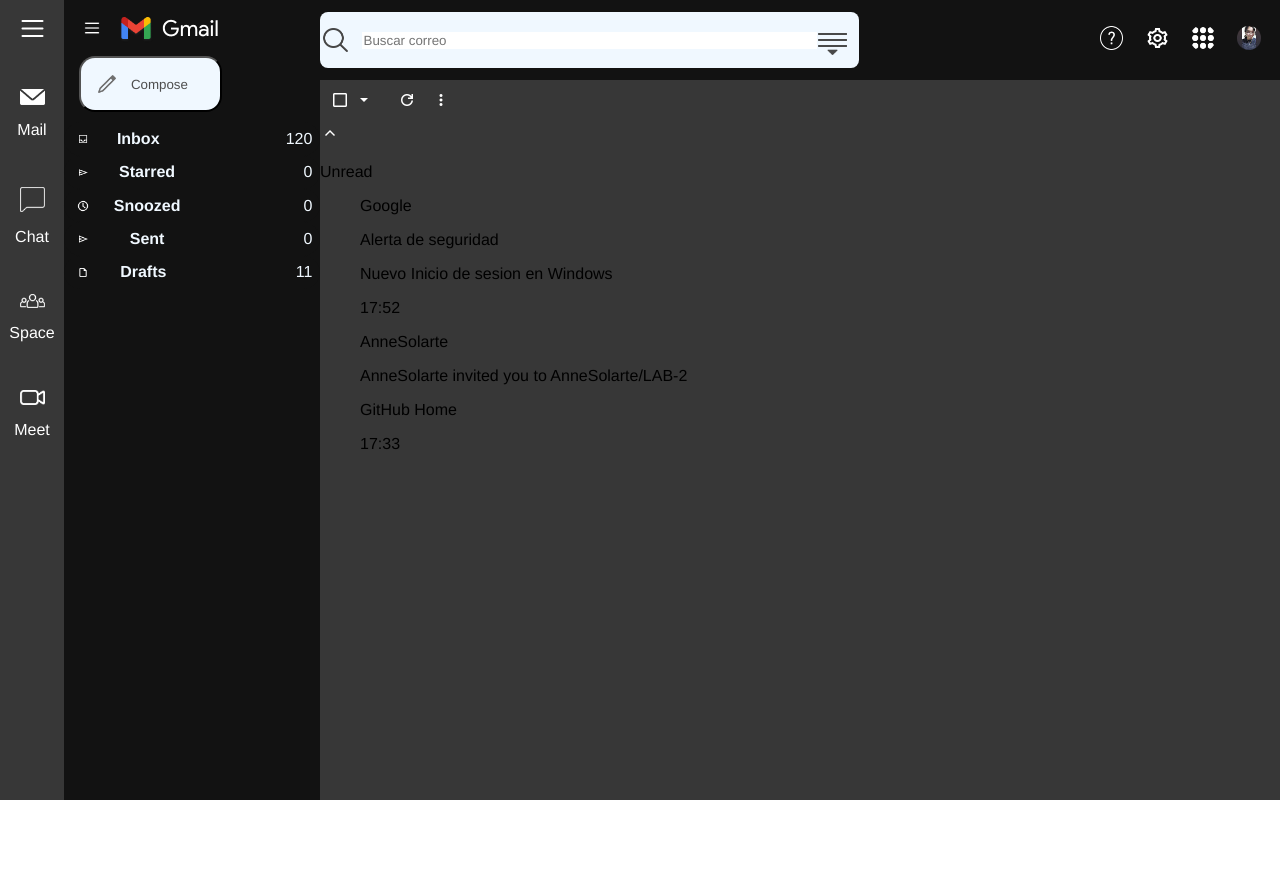
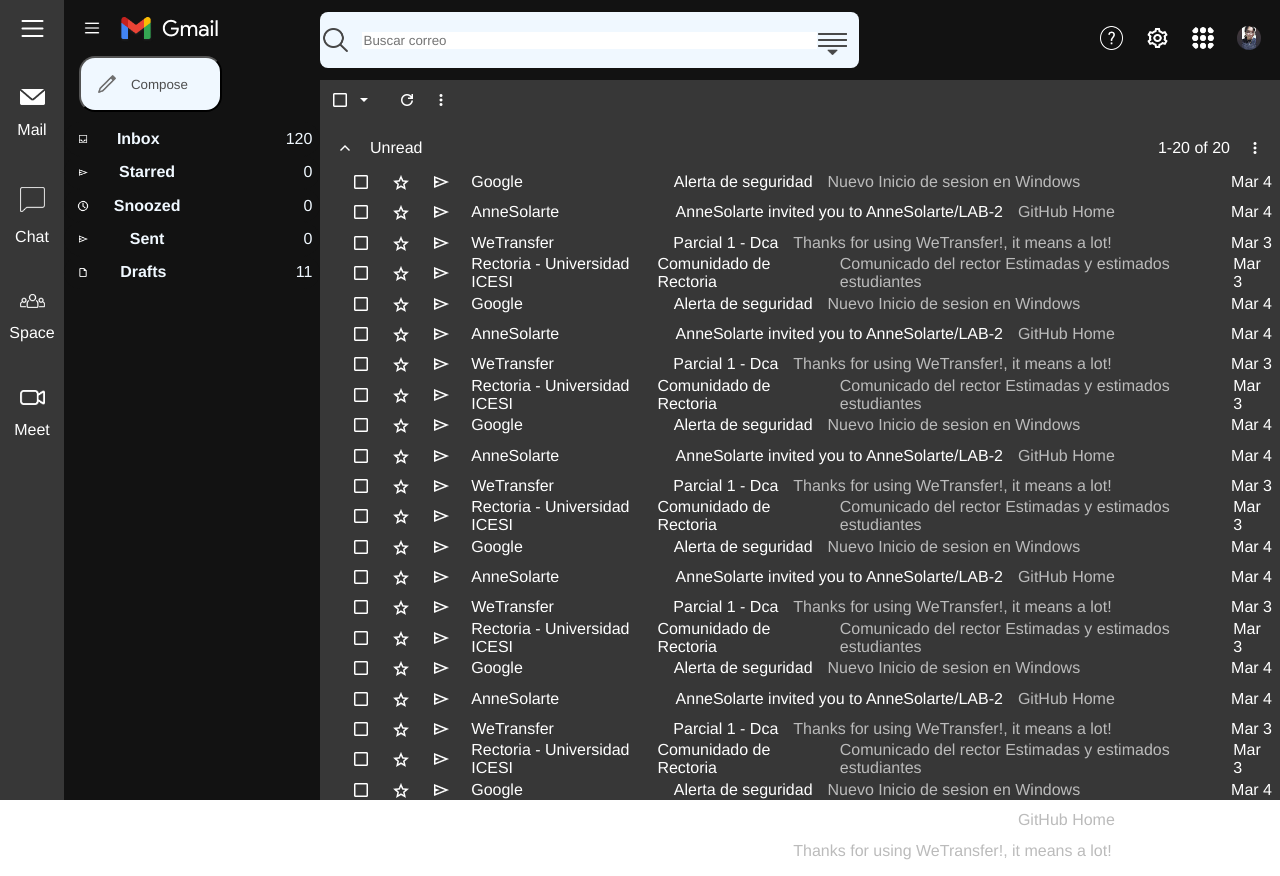
Before and after one commit to AnneSolarte/LAB-2, a website with bundled scripts: page public/index.html in a window 1280 px wide. Before the commit the page ends 800 px from the top, so only its background shows below. Built offline with nearby package versions, Linux system fonts and the light colour scheme.

Commit message:
mail terminado

```diff
--- a/public/index.html
+++ b/public/index.html
@@ -42,8 +42,12 @@
         </div>
         <div class="lowerMenu">
             <div class="leftSide">
-                <img src="./src/img/expand_less.png" class="mainAppImg">
-                <p>Unread</p>
+                <img src="./src/img/expand_less.png" class="menuImg">
+                <p id="unread">Unread</p>
+            </div>
+            <div class="rightSide">
+                <p id="unread">1-20 of 20</p>
+                <img src="./src/img/more_vert.png" class="menuImg">
             </div>
         </div>
     </section>
--- a/public/src/components/mainApp/mainApp.js
+++ b/public/src/components/mainApp/mainApp.js
@@ -6,8 +6,19 @@
 }) => {
     const figure = document.createElement("figure");
     figure.classList.add("mainApp");
+    const leftDiv = document.createElement("div")
+    leftDiv.classList.add("leftDiv");
+    const midDiv = document.createElement("div")
+    midDiv.classList.add("midDiv");
+    const rightDiv = document.createElement("div")
+    rightDiv.classList.add("rightDiv");
 
-
+    const checkbox = document.createElement("img");
+    checkbox.classList.add("mailImg");
+    const star = document.createElement("img")
+    star.classList.add("mailImg");
+    const mark = document.createElement("img");
+    mark.classList.add("mailImg");
     const send = document.createElement("p");
     send.classList.add("senderMainApp");
     const sub = document.createElement("p");
@@ -17,15 +28,24 @@
     const dat = document.createElement("p");
     dat.classList.add("dateMainApp");
 
+    checkbox.src = "/public/src/img/check_box.png"
+    star.src = "/public/src/img/star_line.png"
+    mark.src = "/public/src/img/send_line.png"
     send.textContent = sender;
     sub.textContent = subject;
     bod.textContent = body;
     dat.textContent = date;
 
-    figure.appendChild(send);
-    figure.appendChild(sub);
-    figure.appendChild(bod);
-    figure.appendChild(dat);
+    leftDiv.appendChild(checkbox);
+    leftDiv.appendChild(star);
+    leftDiv.appendChild(mark);
+    leftDiv.appendChild(send);
+    midDiv.appendChild(sub);
+    midDiv.appendChild(bod);
+    rightDiv.appendChild(dat);
+    figure.appendChild(leftDiv);
+    figure.appendChild(midDiv);
+    figure.appendChild(rightDiv);
 
     return figure;
 };
--- a/public/src/components/mainApp/mainAppInfo.js
+++ b/public/src/components/mainApp/mainAppInfo.js
@@ -3,12 +3,133 @@
         sender: "Google",
         subject: "Alerta de seguridad",
         body: "Nuevo Inicio de sesion en Windows",
-        date: "17:52"
+        date: "Mar 4"
     },
     {
         sender: "AnneSolarte",
         subject: "AnneSolarte invited you to AnneSolarte/LAB-2",
         body: "GitHub Home",
-        date: "17:33"
+        date: "Mar 4"
+    },
+    {
+        sender: "WeTransfer",
+        subject: "Parcial 1 - Dca",
+        body: "Thanks for using WeTransfer!, it means a lot!",
+        date: "Mar 3"
+    },
+    {
+        sender: "Rectoria - Universidad ICESI",
+        subject: "Comunidado de Rectoria",
+        body: "Comunicado del rector Estimadas y estimados estudiantes",
+        date: "Mar 3"
+    },{
+        sender: "Google",
+        subject: "Alerta de seguridad",
+        body: "Nuevo Inicio de sesion en Windows",
+        date: "Mar 4"
+    },
+    {
+        sender: "AnneSolarte",
+        subject: "AnneSolarte invited you to AnneSolarte/LAB-2",
+        body: "GitHub Home",
+        date: "Mar 4"
+    },
+    {
+        sender: "WeTransfer",
+        subject: "Parcial 1 - Dca",
+        body: "Thanks for using WeTransfer!, it means a lot!",
+        date: "Mar 3"
+    },
+    {
+        sender: "Rectoria - Universidad ICESI",
+        subject: "Comunidado de Rectoria",
+        body: "Comunicado del rector Estimadas y estimados estudiantes",
+        date: "Mar 3"
+    },{
+        sender: "Google",
+        subject: "Alerta de seguridad",
+        body: "Nuevo Inicio de sesion en Windows",
+        date: "Mar 4"
+    },
+    {
+        sender: "AnneSolarte",
+        subject: "AnneSolarte invited you to AnneSolarte/LAB-2",
+        body: "GitHub Home",
+        date: "Mar 4"
+    },
+    {
+        sender: "WeTransfer",
+        subject: "Parcial 1 - Dca",
+        body: "Thanks for using WeTransfer!, it means a lot!",
+        date: "Mar 3"
+    },
+    {
+        sender: "Rectoria - Universidad ICESI",
+        subject: "Comunidado de Rectoria",
+        body: "Comunicado del rector Estimadas y estimados estudiantes",
+        date: "Mar 3"
+    },{
+        sender: "Google",
+        subject: "Alerta de seguridad",
+        body: "Nuevo Inicio de sesion en Windows",
+        date: "Mar 4"
+    },
+    {
+        sender: "AnneSolarte",
+        subject: "AnneSolarte invited you to AnneSolarte/LAB-2",
+        body: "GitHub Home",
+        date: "Mar 4"
+    },
+    {
+        sender: "WeTransfer",
+        subject: "Parcial 1 - Dca",
+        body: "Thanks for using WeTransfer!, it means a lot!",
+        date: "Mar 3"
+    },
+    {
+        sender: "Rectoria - Universidad ICESI",
+        subject: "Comunidado de Rectoria",
+        body: "Comunicado del rector Estimadas y estimados estudiantes",
+        date: "Mar 3"
+    },{
+        sender: "Google",
+        subject: "Alerta de seguridad",
+        body: "Nuevo Inicio de sesion en Windows",
+        date: "Mar 4"
+    },
+    {
+        sender: "AnneSolarte",
+        subject: "AnneSolarte invited you to AnneSolarte/LAB-2",
+        body: "GitHub Home",
+        date: "Mar 4"
+    },
+    {
+        sender: "WeTransfer",
+        subject: "Parcial 1 - Dca",
+        body: "Thanks for using WeTransfer!, it means a lot!",
+        date: "Mar 3"
+    },
+    {
+        sender: "Rectoria - Universidad ICESI",
+        subject: "Comunidado de Rectoria",
+        body: "Comunicado del rector Estimadas y estimados estudiantes",
+        date: "Mar 3"
+    },{
+        sender: "Google",
+        subject: "Alerta de seguridad",
+        body: "Nuevo Inicio de sesion en Windows",
+        date: "Mar 4"
+    },
+    {
+        sender: "AnneSolarte",
+        subject: "AnneSolarte invited you to AnneSolarte/LAB-2",
+        body: "GitHub Home",
+        date: "Mar 4"
+    },
+    {
+        sender: "WeTransfer",
+        subject: "Parcial 1 - Dca",
+        body: "Thanks for using WeTransfer!, it means a lot!",
+        date: "Mar 3"
     }
 ]
--- a/public/src/index.css
+++ b/public/src/index.css
@@ -173,23 +173,57 @@
 /*---------------------------------------------------*/
 
 .mainApp{
+    height: 2%;
+    width: 100%;
+    display: flex;
+    align-items: center;
+    position: relative;
+    left: -3%;
+    top: -2%;
+    border-top: 50px;
+    border-top-color: #FFFFFF;
+}
 
+.leftDiv{
+    display: flex;
+    align-items: center;
+}
+
+.midDiv{
+    display: flex;
+    align-items: center;
+    justify-content: center;
+    margin-inline: auto;
+}
+
+.rightDiv{
+    margin-right: 2%;
+    align-items: center;
+}
+
+.mailImg{
+    height: fit-content;
+    margin-left: 20px;
 }
 
 .senderMainApp{
-
+    color: #FFFFFF;
+    margin-left: 20px;
 }
 
 .subjectMainApp{
-
+    color: #FFFFFF;
+    margin-left: 0%;
 }
 
 .bodyMainApp{
+    color: #BBBBBB;
+    margin-left: 15px;
 
 }
 
 .dateMainApp{
-
+    color: #FFFFFF;
 }
 
 .upperMenu{
@@ -204,3 +238,33 @@
     margin-left: 2%;
     margin-right: 1%;
 }
+
+.lowerMenu{
+    width: 100%;
+    display: flex;
+}
+
+.leftSide{
+    padding-left: 15px;
+    display: flex;
+    align-items: center;
+
+}
+
+.rightSide{
+    padding-right: 15px;
+    margin-left: auto;
+    display: flex;
+    align-items: center;
+    align-self: flex-start;
+}
+
+.menuImg{
+    height: 20px;
+}
+
+#unread{
+    color: #FFFFFF;
+    margin-left: 15px;
+    margin-right: 15px;
+}
```
